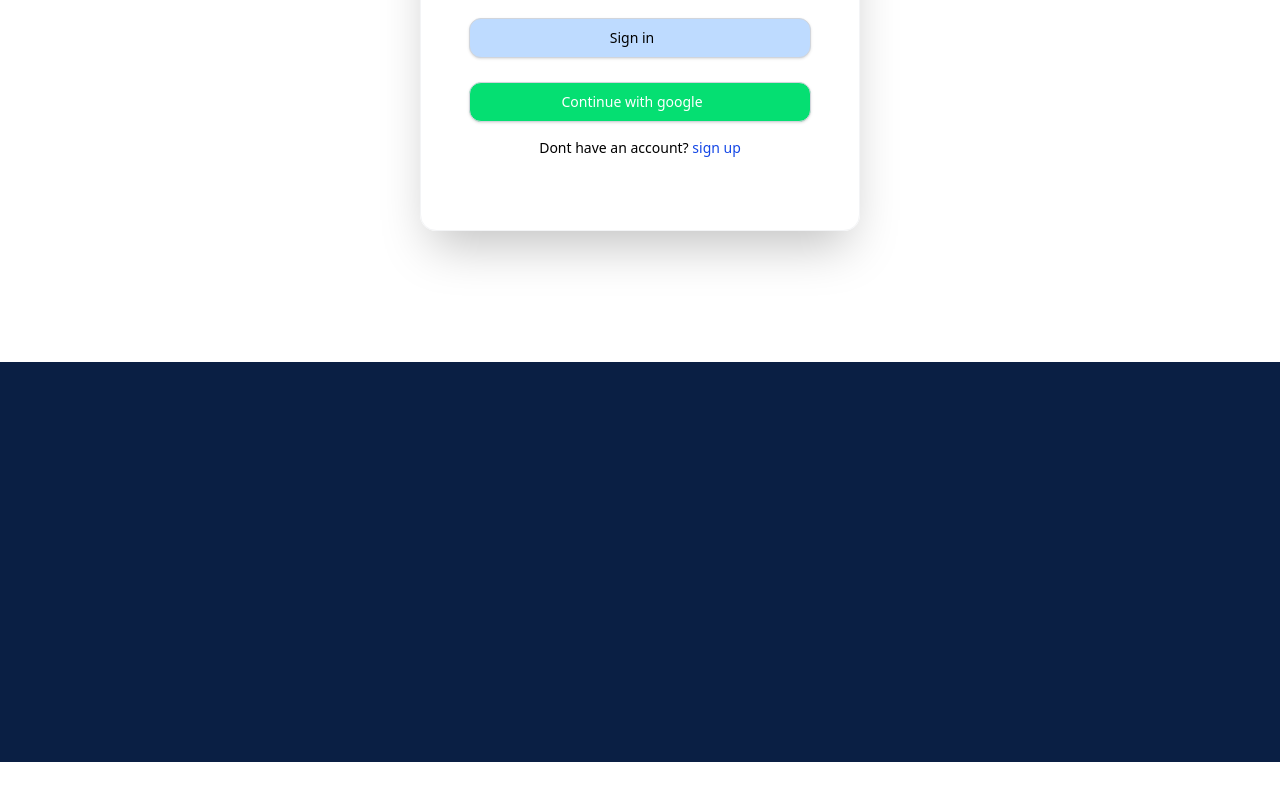
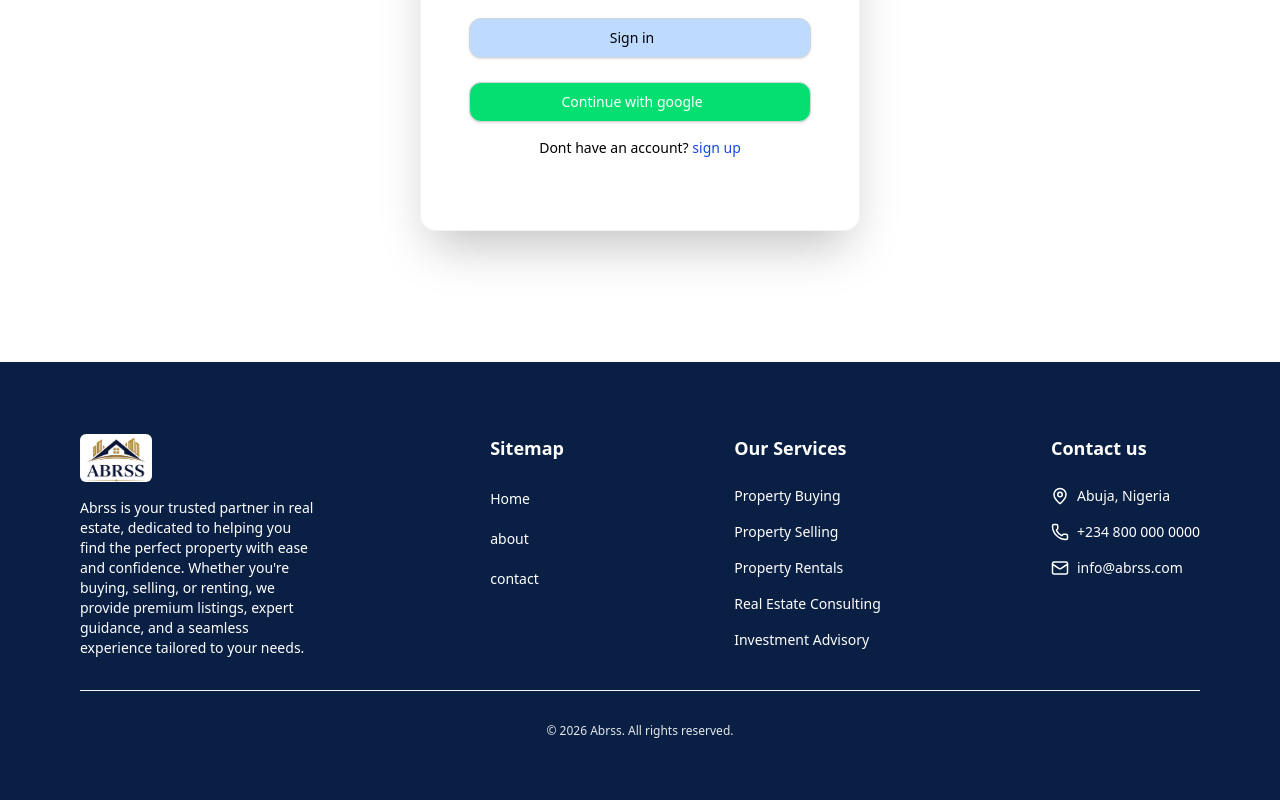
Before and after one commit to stpholise/mern-estate, a React (Vite) app in the folder client/: page /signin in a window 1280 px wide. Shown: the part 438-1238 px from the top of the page. Before the commit the page ends 1200 px from the top, so only its background shows below. Built offline with nearby package versions, Linux system fonts and the light colour scheme.

Commit message:
footer ui update

```diff
--- a/client/src/components/layout/Footer.jsx
+++ b/client/src/components/layout/Footer.jsx
@@ -1,16 +1,111 @@
+import { Link } from "react-router";
+import { Mail, User, Settings, Phone, MapPin } from "lucide-react";
 
+const iconMap = {
+  MapPin: MapPin,
+  user: User,
+  settings: Settings,
+  phone: Phone,
+  mail: Mail,
+};
 
 const Footer = () => {
   return (
-   <div className="h-100 bg-primary  w-full">
-        <div className="max-w-8xl mx-auto">
-          <div className="">
-
+    <div className="min-h-100  px-2 sm:bg-primary py-2 w-full">
+      <div className="max-w-6xl  mx-auto rounded-2xl px-4 py-8 min-h-99 bg-primary h-full">
+        <div className=" ">
+          <div className="py-8 flex flex-col md:flex-row w-full justify-between gap-6">
+            <div className="flex-col flex gap-3 sm:gap-4 text-white">
+              <Link to="/">
+                <div className="w-18 h-12  rounded-md overflow-hidden object-center ">
+                  <img
+                    src="/abrss.png"
+                    alt="abrss max-h-12  w-20 object-cover "
+                  />
+                </div>
+              </Link>
+              <p className="text-sm text-white max-w-60">
+                Abrss is your trusted partner in real estate, dedicated to
+                helping you find the perfect property with ease and confidence.
+                Whether you're buying, selling, or renting, we provide premium
+                listings, expert guidance, and a seamless experience tailored to
+                your needs.
+              </p>
+            </div>
+            <div className="flex-col flex gap-3 sm:gap-4 text-white">
+              <h4 className="text-lg font-semibold mb-2">Sitemap</h4>
+              {navItems.map((item, index) => (
+                <Link key={index} to={item.url}>
+                  <button className="text-sm">{item.title} </button>
+                </Link>
+              ))}
+            </div>
+            <div className="flex-col flex gap-3 sm:gap-4 text-white">
+              <h4 className="text-lg font-semibold mb-2">Our Services</h4>
+              {services.map((item, index) => (
+                <p key={index} className="text-sm">
+                  {item}{" "}
+                </p>
+              ))}
+            </div>
+            <div className="flex-col flex gap-3 sm:gap-4 text-white">
+              <h4 className="font-semibold text-lg mb-2 ">Contact us</h4>
+              {contact.map((item, i) => {
+                const Icon = iconMap[item.icon];
+                return (
+                  <div key={i} className="flex items-center gap-2 text-sm">
+                    {Icon && <Icon size={18} />}
+                    <p>{item.text}</p>
+                  </div>
+                );
+              })}
+            </div>
+          </div>
+          <div className="border-t-gray-100 border-t py-8">
+            <p className="text-xs text-gray-200 text-center">© 2026 Abrss. All rights reserved.</p>
           </div>
         </div>
+      </div>
+    </div>
+  );
+};
 
-      </div>
-  )
-}
+const navItems = [
+  {
+    url: "/",
+    title: "Home",
+  },
+  {
+    url: "/about",
+    title: "about",
+  },
+  {
+    url: "/Contact",
+    title: "contact",
+  },
+];
 
-export default Footer
+const contact = [
+  {
+    icon: "MapPin",
+    text: "Abuja, Nigeria",
+  },
+  {
+    icon: "phone",
+    text: "+234 800 000 0000",
+  },
+  {
+    icon: "mail",
+    text: "info@abrss.com",
+  },
+];
+
+const services = [
+  "Property Buying",
+  "Property Selling",
+  "Property Rentals",
+  "Real Estate Consulting",
+  "Investment Advisory",
+];
+
+export default Footer;
--- a/client/src/components/layout/Header.jsx
+++ b/client/src/components/layout/Header.jsx
@@ -5,15 +5,15 @@ import { useSelector } from "react-redux";
 const Header = () => {
   const { currentUser } = useSelector((state) => state.user);
 
-
-
   return (
-     <div className=" fixed    top-4  left-0 right-0 flex z-100 bg-white/95 justify-between items-center max-w-6xl mx-auto p-3  rounded-4xl overflow-hidden px-8">
+    <div className="fixed    top-4  left-0 right-0  z-50  bg-transparent px-2 ">
+      <div className=" flex z-50 bg-white/95 justify-between items-center max-w-6xl mx-auto p-3  rounded-4xl overflow-hidden px-8">
         <Link to="/">
           <div className="w-18 h-12  overflow-hidden object-center ">
           <img src="/abrss.png" alt="abrss max-h-12  w-20 object-cover " />
           </div>
         </Link>
+
         <nav className="flex items-center gap-4 lg:gap-6 font-medium  rounded-3xl py-1.5 px-8">
           {navItems.map((item) => (
             <Link
@@ -39,6 +39,7 @@ const Header = () => {
           </Link>
         </nav>
       </div>
+  </div>
   );
 };
 
--- a/client/src/pages/Home.jsx
+++ b/client/src/pages/Home.jsx
@@ -119,7 +119,7 @@ const Home = () => {
           Why Work With us
         </h3>
         <div className="grid sm:grid-cols-2 px-2  gap-4 justify-center max-w-4xl mx-auto ">
-          <div className="sticky top-40 xl:h-80 hidden sm:block rounded-xl  overflow-hidden">
+          <div className="sticky top-40 h-100 xl:h-80 hidden md:block rounded-xl  overflow-hidden">
             {images.map((img, index) => (
               <img
                 key={index}
@@ -248,11 +248,7 @@ const offers = [
     text: "Stay informed with the latest property trends, prices, and investment opportunities.",
     icon: "",
   },
-  {
-    title: "Market Insights",
-    text: "Stay informed with the latest property trends, prices, and investment opportunities.",
-    icon: "",
-  },
+
 ];
 
 const testimonials = [
```
Lines whose indentation alone changed are shown as unchanged.
